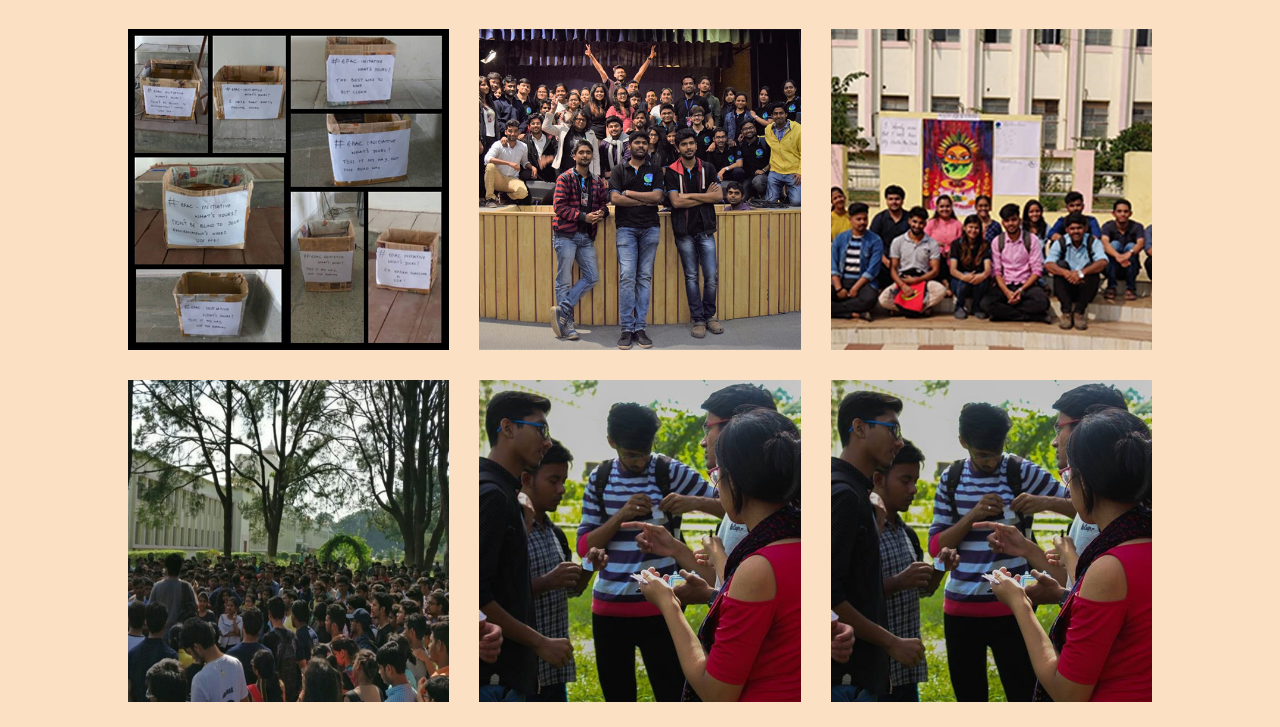
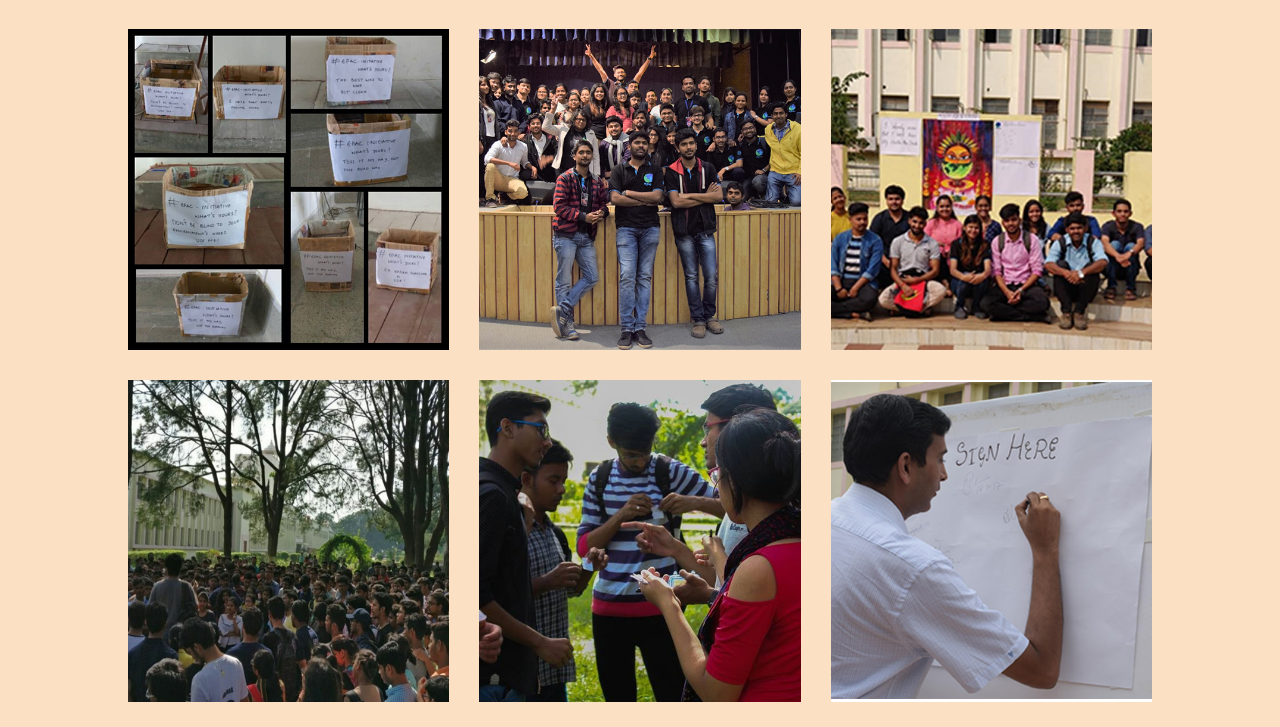
Before and after one commit to ct123bit/Final, a plain HTML site: page gallery.html in a window 1280 px wide. Shown: the part 225-952 px from the top of the page. Drawn offline with Linux system fonts and the light colour scheme.

Commit message:
Update gallery.html

```diff
--- a/gallery.html
+++ b/gallery.html
@@ -46,7 +46,7 @@ href="https://stackpath.bootstrapcdn.com/font-awesome/4.7.0/css/font-awesome.min
         <img src="images/gallery_images/img5.jpg" onclick="openfullimg(this.src)">
         <img src="images/gallery_images/img6.jpg" onclick="openfullimg(this.src)">
         <img src="images/gallery_images/img7.jpg" onclick="openfullimg(this.src)">
-        <img src="images/gallery_images/img7.jpg" onclick="openfullimg(this.src)">
+        <img src="images/gallery_images/img8.jpg" onclick="openfullimg(this.src)">
         <img src="images/gallery_images/img9.jpg" onclick="openfullimg(this.src)">
         <img src="images/gallery_images/img10.jpg" onclick="openfullimg(this.src)">
         <img src="images/gallery_images/img11.jpg" onclick="openfullimg(this.src)">
```
